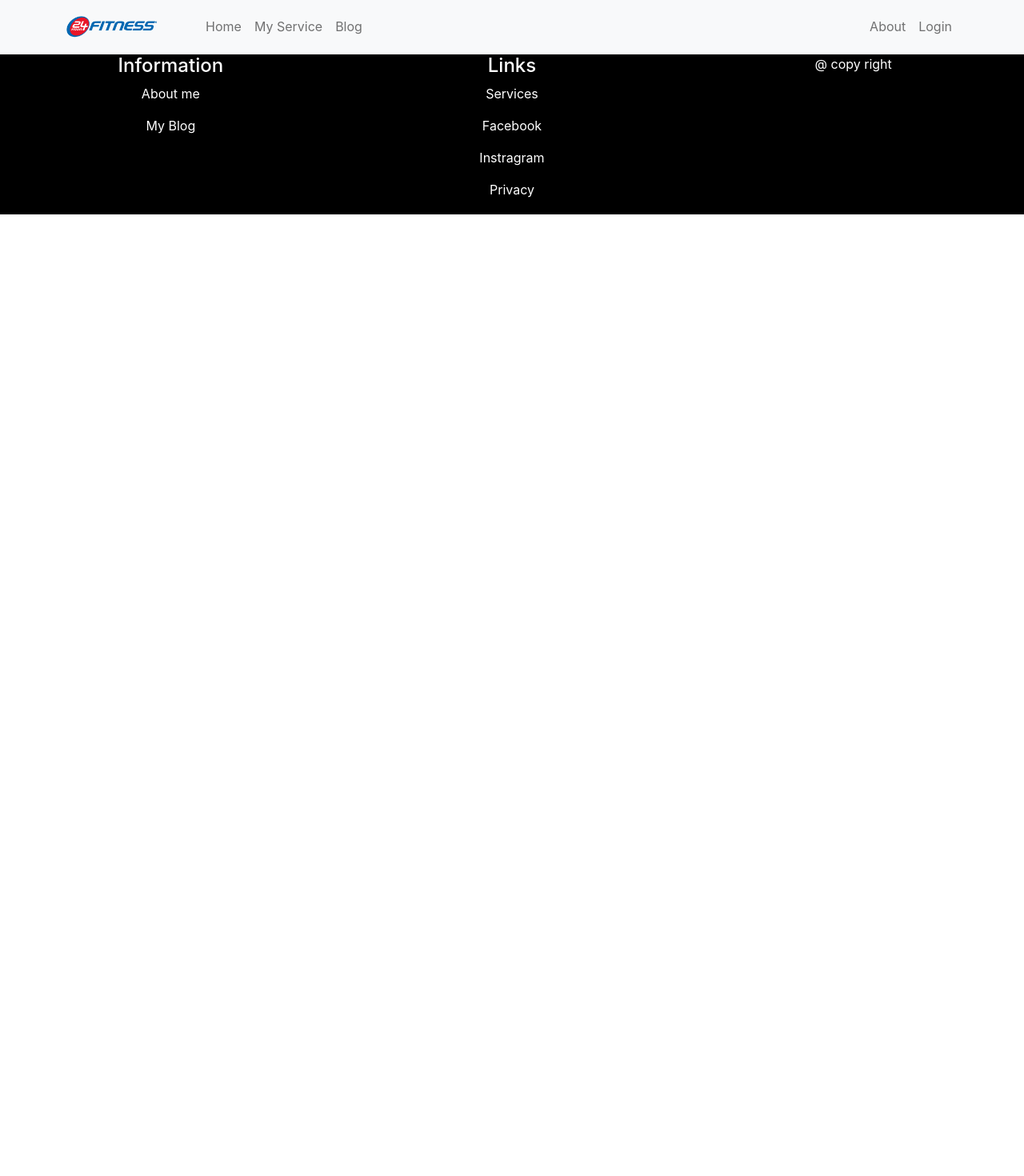
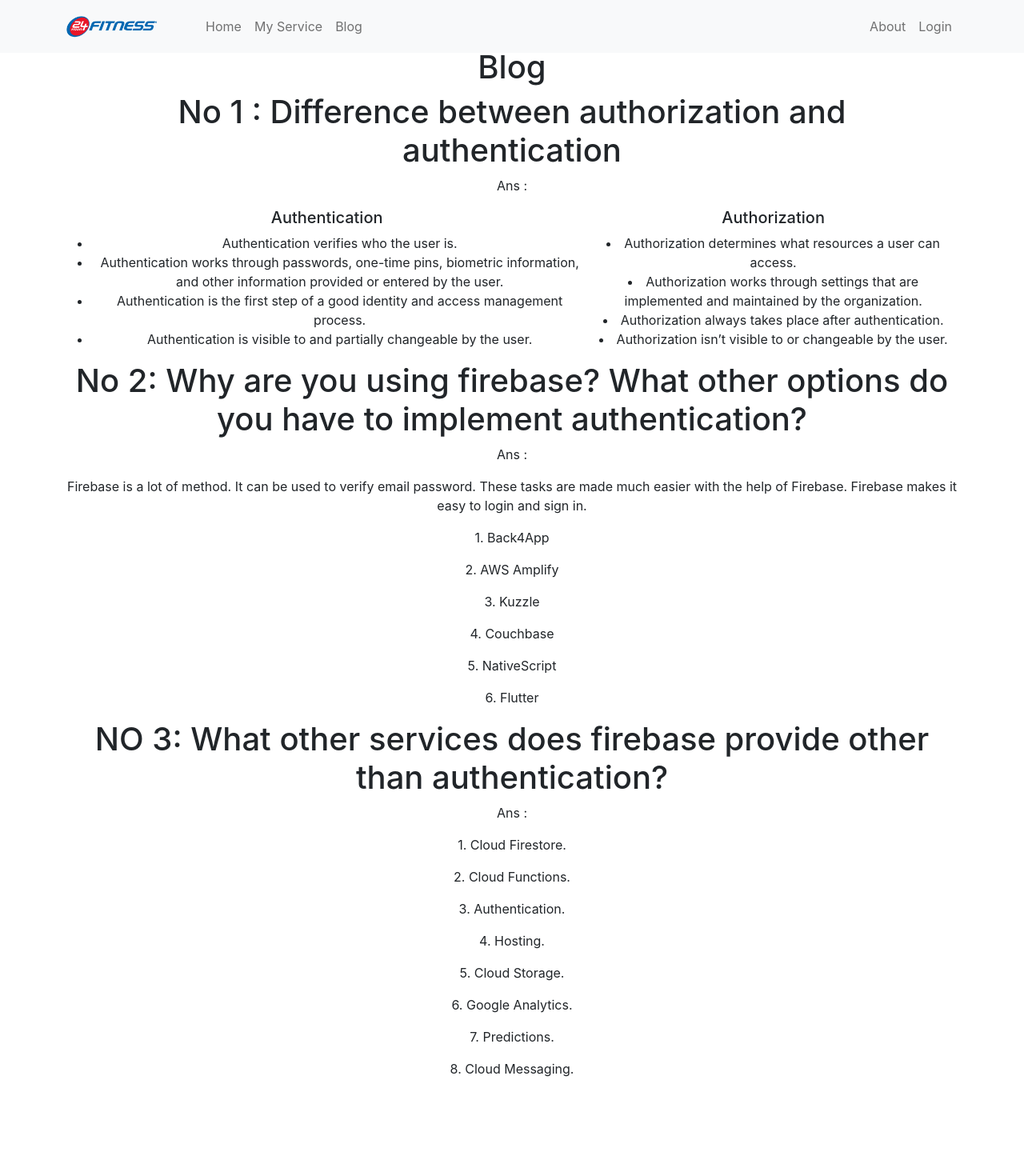
Before and after one commit to Muhammad-Mehedi-Hasan-Opi-Sarker/gym-tainer, a React (Create React App) app: page /blog in a window 1280 px wide. Shown: the top 1470 px of the page at 80% size. Before the commit the page ends 800 px from the top, so only its background shows below. Built offline with nearby package versions, Linux system fonts and the light colour scheme; no server answers.

Commit message:
add to blog and about

```diff
--- a/src/components/About/About.css
+++ b/src/components/About/About.css
@@ -1,3 +1,11 @@
 .about{
-    margin-top: 100px;
+    margin-top: 60px;
+    margin-bottom: 320px;
+    display: grid;
+    grid-template-columns: repeat(2,1fr);
+
 }
+.about-con{
+    display: grid;
+    grid-template-columns: repeat(1fr 1fr);
+}
--- a/src/components/About/About.js
+++ b/src/components/About/About.js
@@ -1,11 +1,22 @@
 import React from 'react';
 import './About.css';
+import opi from '../../images/picture/opi.jpg'
 const About = () => {
     return (
-        <div className='about'>
-            <h1>About</h1>
-            <p>dfslk</p>
-        </div>
+        <div className='about container'>
+
+
+                <div>
+                <img className='w-50' src={opi} alt="" />
+                </div>
+                <div>
+                    <h4 className='text-danger'>My Goal</h4>
+                    <p>My goal is to give something to Bangladesh. There is a desire to do more for this country.
+                         First I will eradicate poverty from this country inshallah. I will try with other third world countries.
+                        I will sacrifice my life to protect Al-Aqsa Mosque from the Israeli occupation, God willing.</p>
+                </div>
+            </div>
+
     );
 };
 
--- /dev/null
+++ b/src/components/Blog/Blog.css
@@ -0,0 +1,4 @@
+.blog{
+    margin-top: 60px;
+    margin-bottom: 320px;
+}
--- a/src/components/Blog/Blog.js
+++ b/src/components/Blog/Blog.js
@@ -1,9 +1,60 @@
 import React from 'react';
-
+import './Blog.css';
 const Blog = () => {
     return (
-        <div>
+        <div className='blog container'>
             <h1>Blog</h1>
+            <h1>No 1 : Difference between authorization and authentication</h1>
+            <p>Ans :</p>
+            <div className='d-flex'>
+                <div>
+                    <h5>Authentication</h5>
+                    <ul>
+                        <li>Authentication verifies who the user is.</li>
+                        <li>Authentication works through passwords, one-time pins, biometric information, and other information provided or entered by the user.</li>
+                        <li>Authentication is the first step of a good identity and access management process.</li>
+                        <li>Authentication is visible to and partially changeable by the user.</li>
+                    </ul>
+                </div>
+                <div>
+                    <h5>Authorization</h5>
+                    <li>Authorization determines what resources a user can access.
+                    </li>
+                    <li>Authorization works through settings that are implemented and maintained by the organization.</li>
+                    <li>Authorization always takes place after authentication.</li>
+                    <li>Authorization isn’t visible to or changeable by the user.</li>
+                </div>
+            </div>
+            <div>
+                <h1>No 2: Why are you using firebase? What other options do you have to implement authentication?</h1>
+                <p>Ans :</p>
+                <div>
+                    <p>Firebase is a lot of method. It can be used to verify email password.
+                        These tasks are made much easier with the help of Firebase.
+                        Firebase makes it easy to login and sign in.</p>
+                    <p>1. Back4App</p>
+                    <p>2. AWS Amplify</p>
+                    <p>3. Kuzzle</p>
+                    <p>4. Couchbase</p>
+                    <p>5. NativeScript</p>
+                    <p>6. Flutter</p>
+
+                </div>
+            </div>
+            <div>
+                <h1>NO 3: What other services does firebase provide other than authentication?</h1>
+                <p>Ans :</p>
+                <div>
+                    <p>1. Cloud Firestore.</p>
+                    <p>2. Cloud Functions.</p>
+                    <p>3. Authentication.</p>
+                    <p>4. Hosting.</p>
+                    <p>5. Cloud Storage.</p>
+                    <p>6. Google Analytics.</p>
+                    <p>7. Predictions.</p>
+                    <p>8. Cloud Messaging.</p>
+                </div>
+            </div>
         </div>
     );
 };
```
